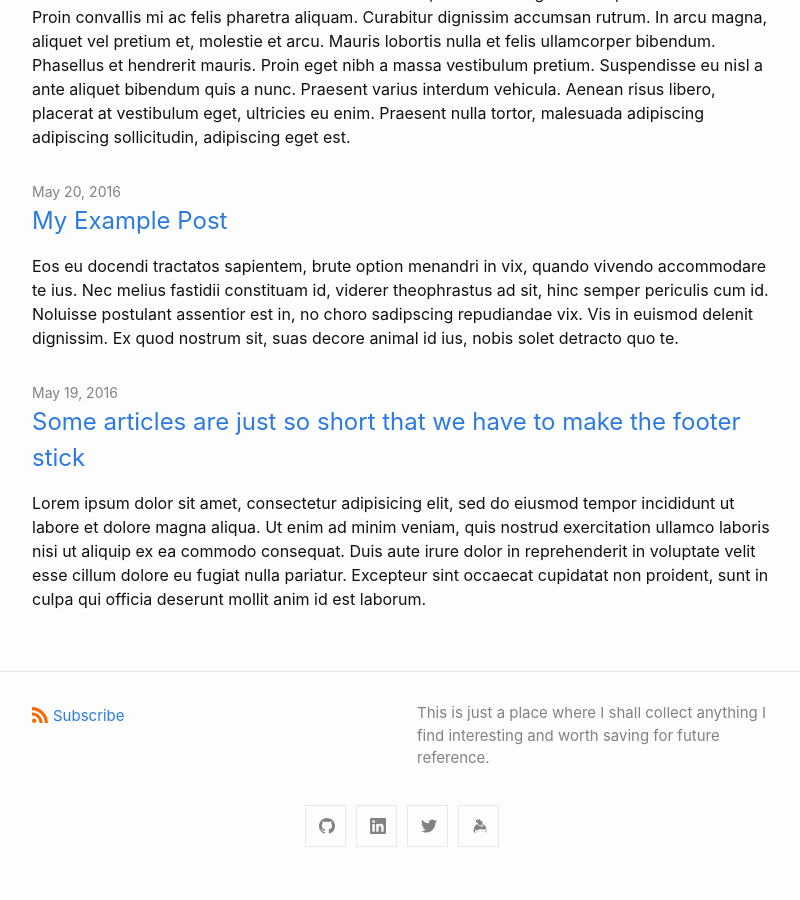
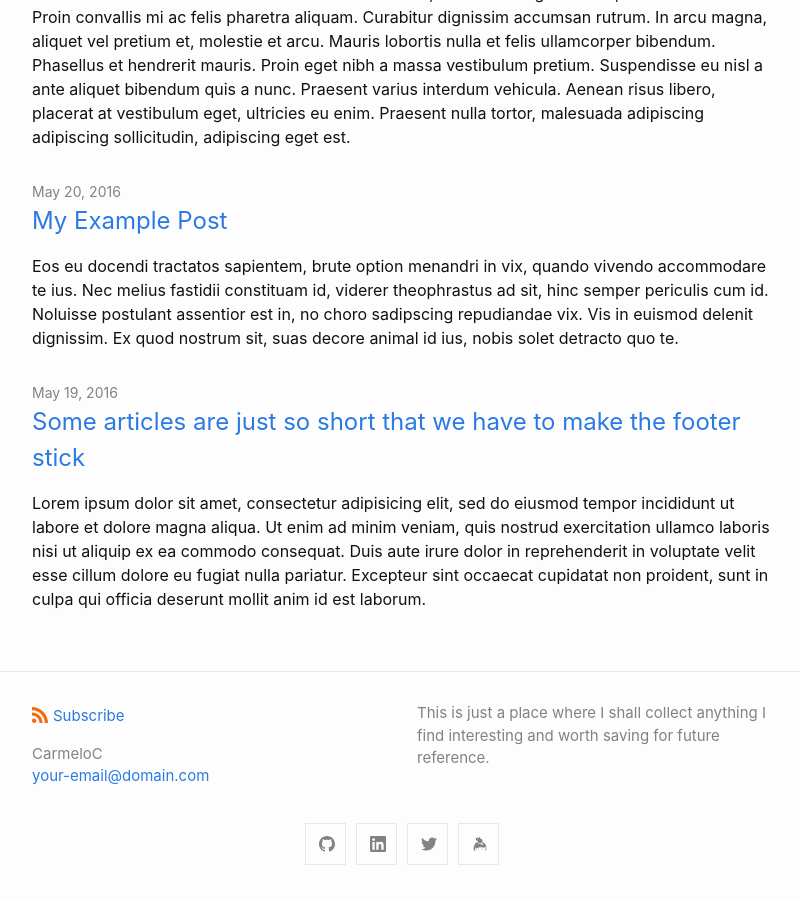
Before and after one commit to carmelo0x99/carmelo0x99.github.io, a Jekyll site: the page built from README.md, in a window 1280 px wide and 900 px high, scrolled down 1333 px. Shown: the whole window, without its empty margins (238-1038 px from the left). Built offline with Jekyll 4.4.1, drawn with Linux system fonts in a browser that asks for light colours; our own code applies the rules of GitHub Pages for plain Markdown files; part of the change alters nothing that is shown.

Commit message:
Edited minima config

```diff
--- a/_config.yml
+++ b/_config.yml
@@ -1,8 +1,8 @@
 # Based on: https://github.com/jekyll/minima
 title: My reasonably-awesome list of how-tos and useful-things-I-shall-not-forget
-#author:
-#  name: GitHub User
-#  email: your-email@domain.com
+author:
+  name: CarmeloC
+  email: your-email@domain.com
 description: > # this means to ignore newlines until "show_excerpts:"
   This is just a place where I shall collect anything I find interesting
   and worth saving for future reference.
```
